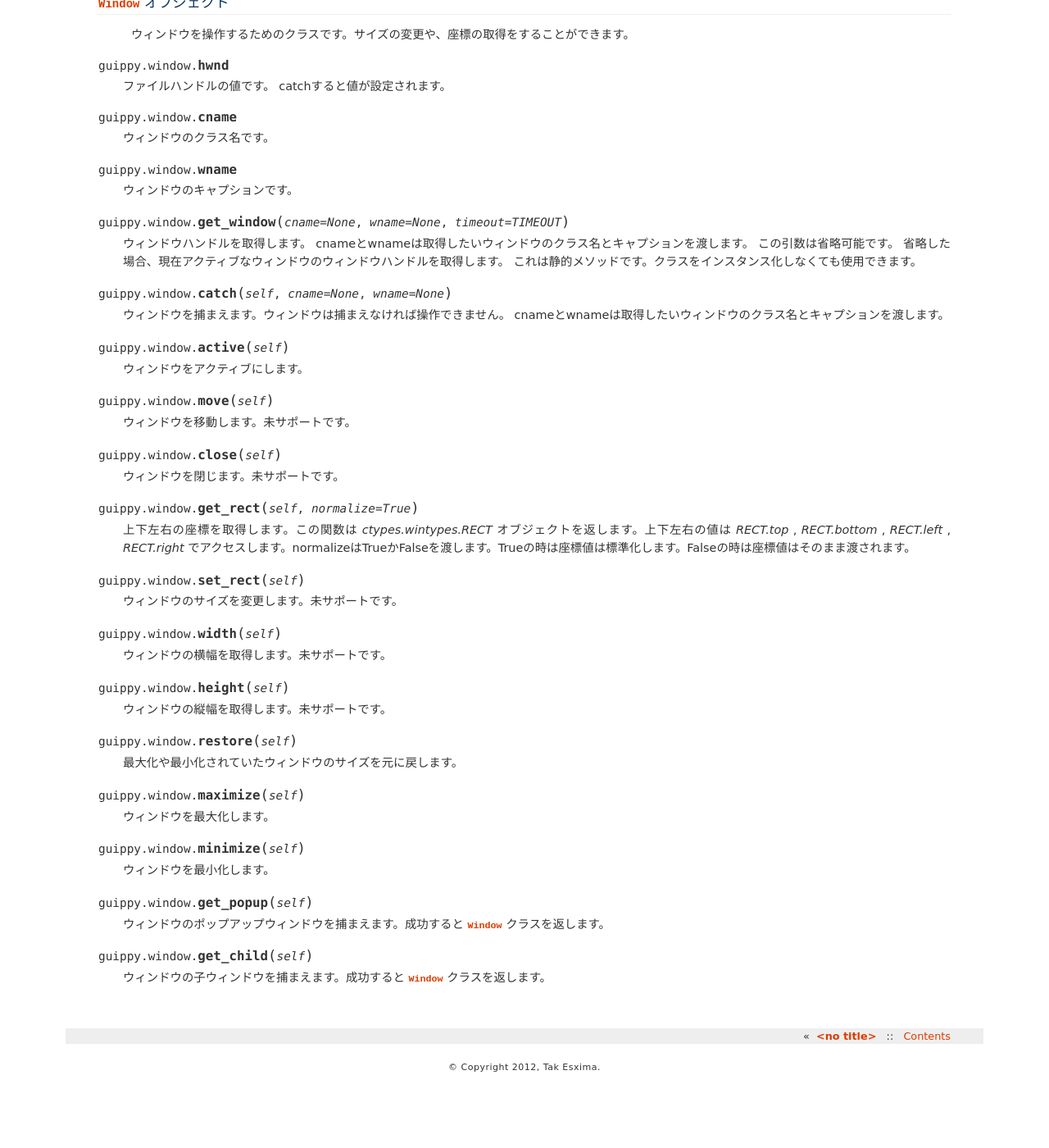
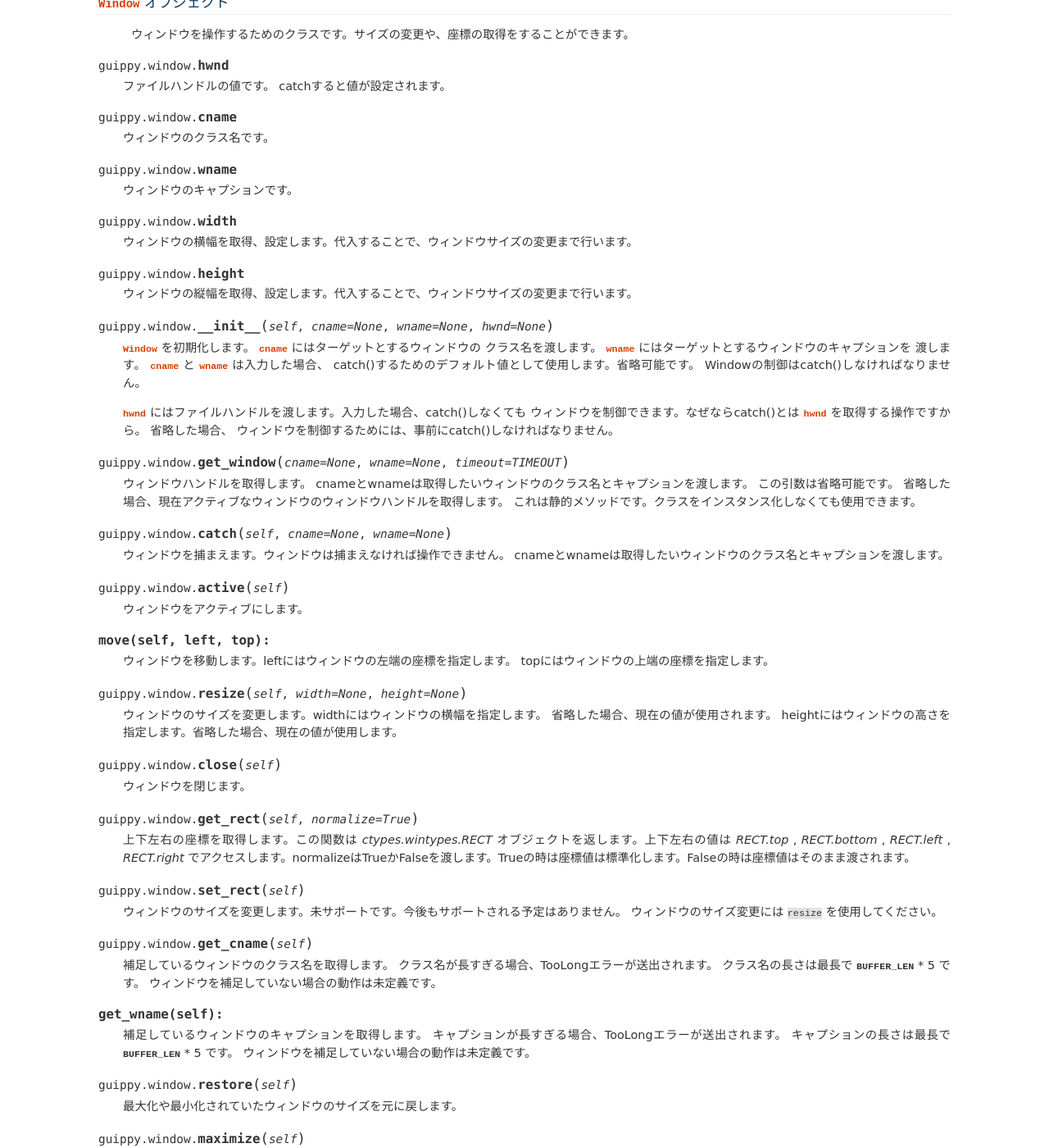
Before and after one commit to TakesxiSximada/guippy, a Sphinx documentation site: the page built from doc/ja/rst/source/module_reference/window.rst, in a window 1280 px wide and 1400 px high, scrolled down 365 px. Shown: the whole window at 82% size. Built offline with Sphinx 7.4.7, drawn with Linux system fonts in a browser that asks for light colours; cross-references to code outside the pages are shown as plain code; before the commit the page ends 1683 px from its top, so only the background shows below that.

Commit message:
add documents.

```diff
--- a/doc/ja/rst/source/module_reference/window.rst
+++ b/doc/ja/rst/source/module_reference/window.rst
@@ -33,6 +33,26 @@
 
    ウィンドウのキャプションです。
 
+.. data:: width
+
+   ウィンドウの横幅を取得、設定します。代入することで、ウィンドウサイズの変更まで行います。
+
+.. data:: height
+
+   ウィンドウの縦幅を取得、設定します。代入することで、ウィンドウサイズの変更まで行います。
+
+.. method:: __init__(self, cname=None, wname=None, hwnd=None)
+
+   :class:`Window` を初期化します。 :data:`cname` にはターゲットとするウィンドウの
+   クラス名を渡します。 :data:`wname` にはターゲットとするウィンドウのキャプションを
+   渡します。 :data:`cname` と :data:`wname` は入力した場合、
+   catch()するためのデフォルト値として使用します。省略可能です。
+   Windowの制御はcatch()しなければなりません。
+
+   :data:`hwnd` にはファイルハンドルを渡します。入力した場合、catch()しなくても
+   ウィンドウを制御できます。なぜならcatch()とは :data:`hwnd` を取得する操作ですから。
+   省略した場合、 ウィンドウを制御するためには、事前にcatch()しなければなりません。
+
 .. method:: get_window(cname=None, wname=None, timeout=TIMEOUT)
 
    ウィンドウハンドルを取得します。
@@ -50,13 +70,20 @@
 
    ウィンドウをアクティブにします。
 
-.. method:: move(self)
+.. method:: move(self, left, top):
 
-   ウィンドウを移動します。未サポートです。
+   ウィンドウを移動します。leftにはウィンドウの左端の座標を指定します。
+   topにはウィンドウの上端の座標を指定します。
+
+.. method:: resize(self, width=None, height=None)
+
+   ウィンドウのサイズを変更します。widthにはウィンドウの横幅を指定します。
+   省略した場合、現在の値が使用されます。
+   heightにはウィンドウの高さを指定します。省略した場合、現在の値が使用します。
 
 .. method:: close(self)
 
-   ウィンドウを閉じます。未サポートです。
+   ウィンドウを閉じます。
 
 .. method:: get_rect(self, normalize=True)
 
@@ -64,15 +91,22 @@
 
 .. method:: set_rect(self)
 
-   ウィンドウのサイズを変更します。未サポートです。
+   ウィンドウのサイズを変更します。未サポートです。今後もサポートされる予定はありません。
+   ウィンドウのサイズ変更には :method:`resize` を使用してください。
 
-.. method:: width(self)
+.. method:: get_cname(self)
 
-   ウィンドウの横幅を取得します。未サポートです。
+   補足しているウィンドウのクラス名を取得します。
+   クラス名が長すぎる場合、TooLongエラーが送出されます。
+   クラス名の長さは最長で :data:`BUFFER_LEN` * 5 です。
+   ウィンドウを補足していない場合の動作は未定義です。
 
-.. method:: height(self)
+.. method:: get_wname(self):
 
-   ウィンドウの縦幅を取得します。未サポートです。
+   補足しているウィンドウのキャプションを取得します。
+   キャプションが長すぎる場合、TooLongエラーが送出されます。
+   キャプションの長さは最長で :data:`BUFFER_LEN` * 5 です。
+   ウィンドウを補足していない場合の動作は未定義です。
 
 .. method:: restore(self)
 
```
Also changed, not shown: doc/ja/rst/source/create_list.txt (added, +148 -0 lines), doc/ja/rst/source/module_reference/keyboard.rst (+28 -18 lines), 1 other file.
